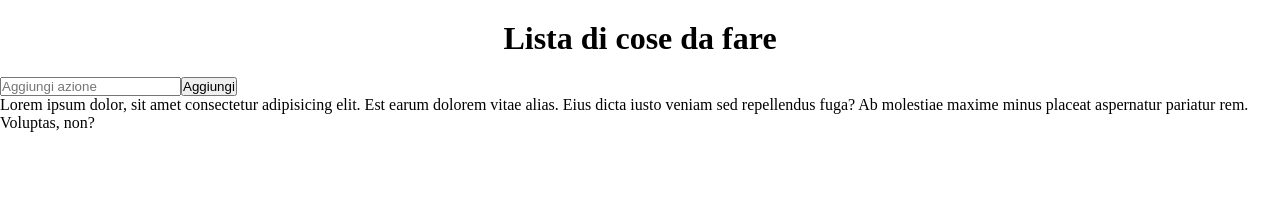
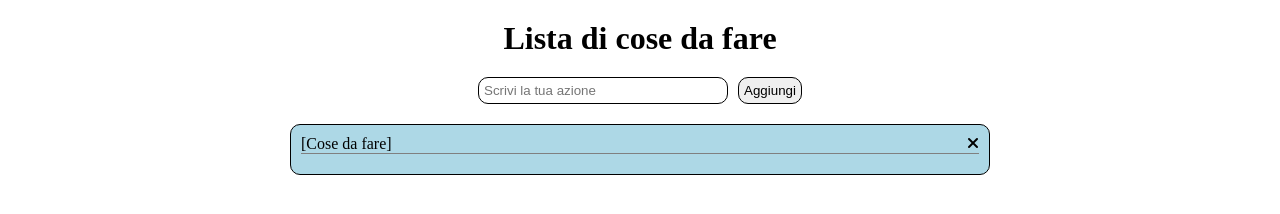
Before and after one commit to Fabrizio-padula-hub/vue-todolist, a plain HTML site: page index.html in a window 1280 px wide. Drawn offline with nearby package versions, Linux system fonts and the light colour scheme.

Commit message:
feat: added list layout

```diff
--- a/css/style.css
+++ b/css/style.css
@@ -3,6 +3,12 @@
     margin: 0;
     padding: 0;
     box-sizing: border-box;
+}
+
+/* UTILITY */
+.radius{
+    border-radius: 10px;
+    border: 1px solid black;
 }
 
 /* HEADER */
@@ -12,3 +18,31 @@ header{
 h1{
     text-align: center;
 }
+
+/* MAIN */
+.add-actions{
+    text-align: center;
+    margin-bottom: 20px;
+}
+.add-actions input{
+    padding: 5px;
+    width: 250px;
+    margin-right: 10px;
+}
+.add-actions button{
+    padding: 5px;
+    cursor: pointer;
+}
+
+.list-action{
+    width: 700px;
+    margin: 0 auto;
+    background-color: lightblue;
+    padding: 10px;
+}
+.single-action{
+    display: flex;
+    justify-content: space-between;
+    border-bottom: 1px solid gray;
+    margin-bottom: 10px;
+}
--- a/index.html
+++ b/index.html
@@ -3,6 +3,7 @@
 <head>
     <meta charset="UTF-8">
     <meta name="viewport" content="width=device-width, initial-scale=1.0">
+    <link rel="stylesheet" href="https://cdnjs.cloudflare.com/ajax/libs/font-awesome/6.5.1/css/all.min.css" integrity="sha512-DTOQO9RWCH3ppGqcWaEA1BIZOC6xxalwEsw9c2QQeAIftl+Vegovlnee1c9QX4TctnWMn13TZye+giMm8e2LwA==" crossorigin="anonymous" referrerpolicy="no-referrer" />
     <title>Document</title>
     <script src="https://unpkg.com/vue@3"></script>
     <link rel="stylesheet" href="./css/style.css">
@@ -16,18 +17,19 @@
         <main>
 
             <!-- input e pulsante -->
-            <section>
-                <input type="text" placeholder="Aggiungi azione">
-                <button>Aggiungi</button>
+            <section class="add-actions">
+                <input class="radius" type="text" placeholder="Scrivi la tua azione">
+                <button class="radius">Aggiungi</button>
             </section>
             <!-- /input e pulsante -->
 
             <!-- lista di azioni -->
-            <section>
-                <p>
-                    Lorem ipsum dolor, sit amet consectetur adipisicing elit. Est earum dolorem vitae alias. Eius dicta iusto veniam sed repellendus fuga? Ab molestiae maxime minus placeat aspernatur pariatur rem. Voluptas, non?
+            <section class="list-action radius">
+                <div class="single-action">
+                    <span>[Cose da fare]</span>
+                    <span><i class="fa-solid fa-xmark"></i></span>
+                </div>
 
-                </p>
             </section>
             <!-- /lista di azioni -->
 
```
